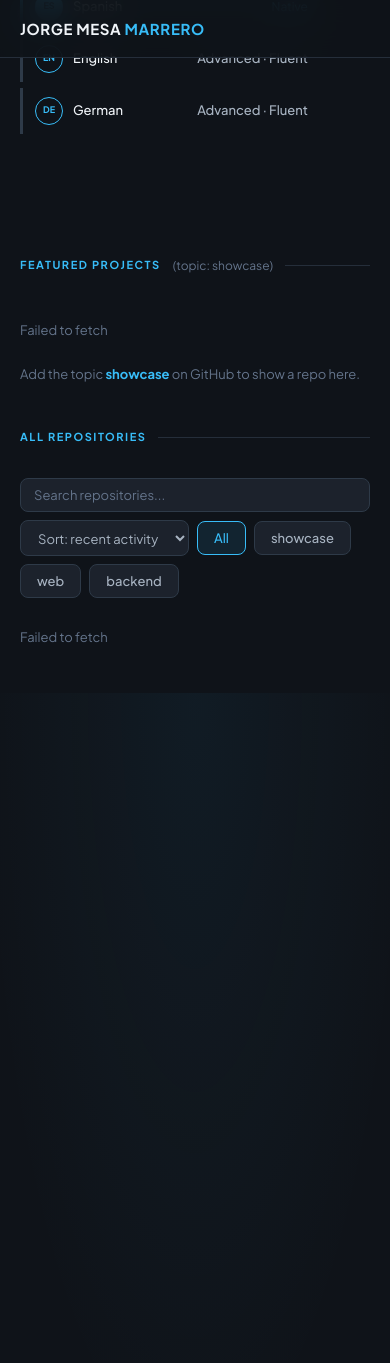
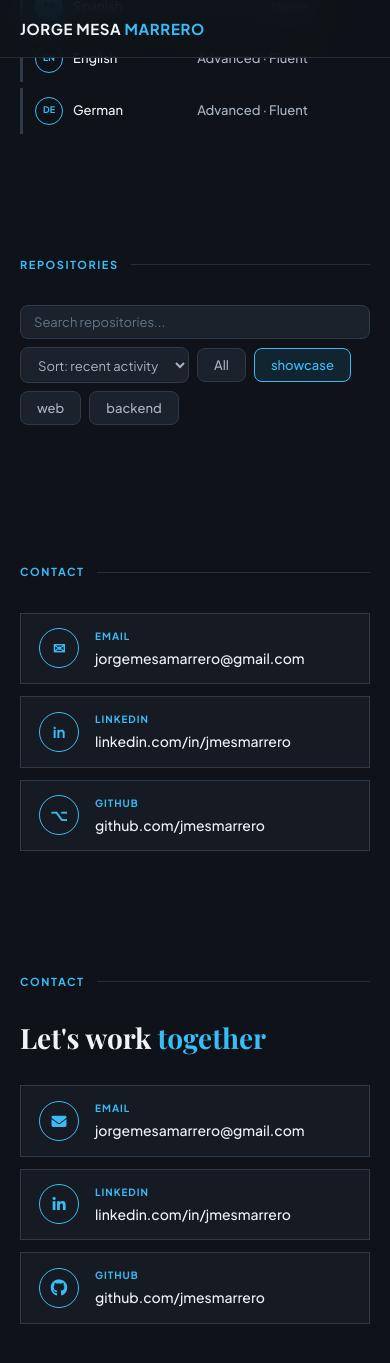
Before and after one commit to jmesmarrero/jmesmarrero.github.io, a Jekyll site: the page built from index.html, in a window 390 px wide and 1400 px high, scrolled down 2208 px. Shown: the top 1363 px of the window. Built offline with Jekyll 4.4.1, drawn with Linux system fonts in a browser that asks for light colours; before the commit the page ends 2901 px from its top, so only the background shows below that; some of the changed text lies outside the part shown.

Commit message:
cambiando contacto

```diff
--- a/_layouts/default.html
+++ b/_layouts/default.html
@@ -9,6 +9,7 @@
   <link rel="preconnect" href="https://fonts.googleapis.com">
   <link rel="preconnect" href="https://fonts.gstatic.com" crossorigin>
   <link rel="stylesheet" href="/assets/css/styles.css">
+  <link rel="stylesheet" href="https://cdnjs.cloudflare.com/ajax/libs/font-awesome/6.5.0/css/all.min.css">
 </head>
 <body>
   {{ content }}
--- a/assets/css/styles.css
+++ b/assets/css/styles.css
@@ -630,3 +630,84 @@ body {
   .hero-bio { margin: 0 auto 20px; }
   .pillrow { justify-content: center; }
 }
+
+/* ── CONTACT ── */
+.contact-grid {
+  display: flex;
+  flex-direction: column;
+  gap: 12px;
+  max-width: 480px;
+}
+
+.contact-card {
+  display: flex;
+  align-items: center;
+  gap: 16px;
+  padding: 14px 18px;
+  border-radius: var(--radius);
+  border: 1px solid var(--line-bright);
+  background: var(--bg-2);
+  text-decoration: none;
+  transition: border-color .18s, background .18s, transform .18s;
+}
+.contact-card:hover {
+  border-color: var(--accent);
+  background: var(--accent-glow);
+  transform: translateX(4px);
+}
+
+.contact-icon {
+  width: 40px;
+  height: 40px;
+  border-radius: 50%;
+  border: 1.5px solid var(--accent);
+  display: flex;
+  align-items: center;
+  justify-content: center;
+  font-size: 14px;
+  font-weight: 700;
+  color: var(--accent);
+  flex-shrink: 0;
+}
+
+.contact-label {
+  font-size: 10px;
+  font-weight: 700;
+  letter-spacing: 0.1em;
+  text-transform: uppercase;
+  color: var(--accent);
+  margin: 0 0 3px;
+}
+
+.contact-value {
+  font-size: 14px;
+  font-weight: 500;
+  color: var(--text);
+  margin: 0;
+}
+
+/* ── CONTACT TITLE ── */
+.contact-title {
+  font-family: 'Playfair Display', Georgia, serif;
+  font-size: clamp(28px, 4vw, 48px);
+  font-weight: 700;
+  color: var(--text);
+  margin: 0 0 32px;
+  line-height: 1.1;
+}
+.contact-title span { color: var(--accent); }
+
+/* ── CONTACT ICON (Font Awesome) ── */
+.contact-icon {
+  width: 40px;
+  height: 40px;
+  border-radius: 50%;
+  border: 1.5px solid var(--accent);
+  display: flex;
+  align-items: center;
+  justify-content: center;
+  flex-shrink: 0;
+  color: var(--accent);
+  font-size: 15px;
+}
+.contact-icon .fa-github { font-size: 17px; }
--- a/index.html
+++ b/index.html
@@ -8,8 +8,8 @@ title: "Jorge Mesa Marrero — CV & Repos"
   <div class="topnav-links">
     <a href="#hero">About</a>
     <a href="#background">Background</a>
-    <a href="#repos">Projects &amp; Repos</a>
-    <a href="mailto:jorgemesamarrero@gmail.com">Contact</a>
+    <a href="#repos">Repositories</a>
+    <a href="#contact">Contact</a>
   </div>
 </nav>
 
@@ -189,17 +189,11 @@ title: "Jorge Mesa Marrero — CV & Repos"
   </div>
 </section>
 
-<!-- SECTION 3: PROJECTS + REPOS juntos -->
+<!-- SECTION 3: REPOSITORIES -->
 <section class="fp-section" id="repos">
   <div class="fp-inner">
 
-    <div class="sec-label reveal">Featured projects <span style="font-weight:400;color:var(--muted);text-transform:none;letter-spacing:0;font-size:12px">(topic: showcase)</span></div>
-    <div id="featured" class="cards reveal reveal-d1"></div>
-    <p class="muted reveal" style="margin-top:10px;margin-bottom:44px">
-      Add the topic <b style="color:var(--accent)">showcase</b> on GitHub to show a repo here.
-    </p>
-
-    <div class="sec-label reveal">All repositories</div>
+    <div class="sec-label reveal">Repositories</div>
     <div class="toolbar reveal reveal-d1">
       <input id="q" class="input" placeholder="Search repositories..." />
       <select id="sort" class="select">
@@ -207,8 +201,8 @@ title: "Jorge Mesa Marrero — CV & Repos"
         <option value="stars">Sort: stars</option>
         <option value="name">Sort: name A–Z</option>
       </select>
-      <button class="btn active" data-topic="all">All</button>
-      <button class="btn" data-topic="showcase">showcase</button>
+      <button class="btn" data-topic="all">All</button>
+      <button class="btn active" data-topic="showcase">showcase</button>
       <button class="btn" data-topic="web">web</button>
       <button class="btn" data-topic="backend">backend</button>
     </div>
@@ -217,10 +211,115 @@ title: "Jorge Mesa Marrero — CV & Repos"
   </div>
 </section>
 
+<!-- SECTION 4: CONTACT -->
+<section class="fp-section" id="contact">
+  <div class="fp-inner">
+    <div class="sec-label reveal">Contact</div>
+
+    <div class="contact-grid reveal reveal-d1">
+
+      <a class="contact-card" href="mailto:jorgemesamarrero@gmail.com">
+        <div class="contact-icon">✉</div>
+        <div>
+          <p class="contact-label">Email</p>
+          <p class="contact-value">jorgemesamarrero@gmail.com</p>
+        </div>
+      </a>
+
+      <a class="contact-card" href="https://www.linkedin.com/in/jmesmarrero" target="_blank" rel="noreferrer">
+        <div class="contact-icon">in</div>
+        <div>
+          <p class="contact-label">LinkedIn</p>
+          <p class="contact-value">linkedin.com/in/jmesmarrero</p>
+        </div>
+      </a>
+
+      <a class="contact-card" href="https://github.com/jmesmarrero" target="_blank" rel="noreferrer">
+        <div class="contact-icon">⌥</div>
+        <div>
+          <p class="contact-label">GitHub</p>
+          <p class="contact-value">github.com/jmesmarrero</p>
+        </div>
+      </a>
+
+    </div>
+  </div>
+</section>
+
+<!-- SECTION 4: CONTACT -->
+<section class="fp-section" id="contact">
+  <div class="fp-inner">
+    <div class="sec-label reveal">Contact</div>
+    <h2 class="contact-title reveal reveal-d1">Let's work <span>together</span></h2>
+    <div class="contact-grid reveal reveal-d2">
+
+      <a class="contact-card" href="mailto:jorgemesamarrero@gmail.com">
+        <div class="contact-icon"><i class="fa-solid fa-envelope"></i></div>
+        <div>
+          <p class="contact-label">Email</p>
+          <p class="contact-value">jorgemesamarrero@gmail.com</p>
+        </div>
+      </a>
+
+      <a class="contact-card" href="https://www.linkedin.com/in/jmesmarrero" target="_blank" rel="noreferrer">
+        <div class="contact-icon"><i class="fa-brands fa-linkedin-in"></i></div>
+        <div>
+          <p class="contact-label">LinkedIn</p>
+          <p class="contact-value">linkedin.com/in/jmesmarrero</p>
+        </div>
+      </a>
+
+      <a class="contact-card" href="https://github.com/jmesmarrero" target="_blank" rel="noreferrer">
+        <div class="contact-icon"><i class="fa-brands fa-github"></i></div>
+        <div>
+          <p class="contact-label">GitHub</p>
+          <p class="contact-value">github.com/jmesmarrero</p>
+        </div>
+      </a>
+
+    </div>
+  </div>
+</section>
+<!-- SECTION 4: CONTACT -->
+<section class="fp-section" id="contact">
+  <div class="fp-inner">
+    <div class="sec-label reveal">Contact</div>
+    <h2 class="contact-title reveal reveal-d1">Let's work <span>together</span></h2>
+    <div class="contact-grid reveal reveal-d2">
+
+      <a class="contact-card" href="mailto:jorgemesamarrero@gmail.com">
+        <div class="contact-icon"><i class="fa-solid fa-envelope"></i></div>
+        <div>
+          <p class="contact-label">Email</p>
+          <p class="contact-value">jorgemesamarrero@gmail.com</p>
+        </div>
+      </a>
+
+      <a class="contact-card" href="https://www.linkedin.com/in/jmesmarrero" target="_blank" rel="noreferrer">
+        <div class="contact-icon"><i class="fa-brands fa-linkedin-in"></i></div>
+        <div>
+          <p class="contact-label">LinkedIn</p>
+          <p class="contact-value">linkedin.com/in/jmesmarrero</p>
+        </div>
+      </a>
+
+      <a class="contact-card" href="https://github.com/jmesmarrero" target="_blank" rel="noreferrer">
+        <div class="contact-icon"><i class="fa-brands fa-github"></i></div>
+        <div>
+          <p class="contact-label">GitHub</p>
+          <p class="contact-value">github.com/jmesmarrero</p>
+        </div>
+      </a>
+
+    </div>
+  </div>
+</section>
+
+
 <script>
 const GITHUB_USERNAME = "jmesmarrero";
 const FEATURED_TOPIC  = "showcase";
-let allRepos = [], activeTopic = "all";
+let allRepos = [], activeTopic = "showcase";
 
 const revealObs = new IntersectionObserver((entries) => {
   entries.forEach(e => { if (e.isIntersecting) { e.target.classList.add('visible'); revealObs.unobserve(e.target); } });
```
